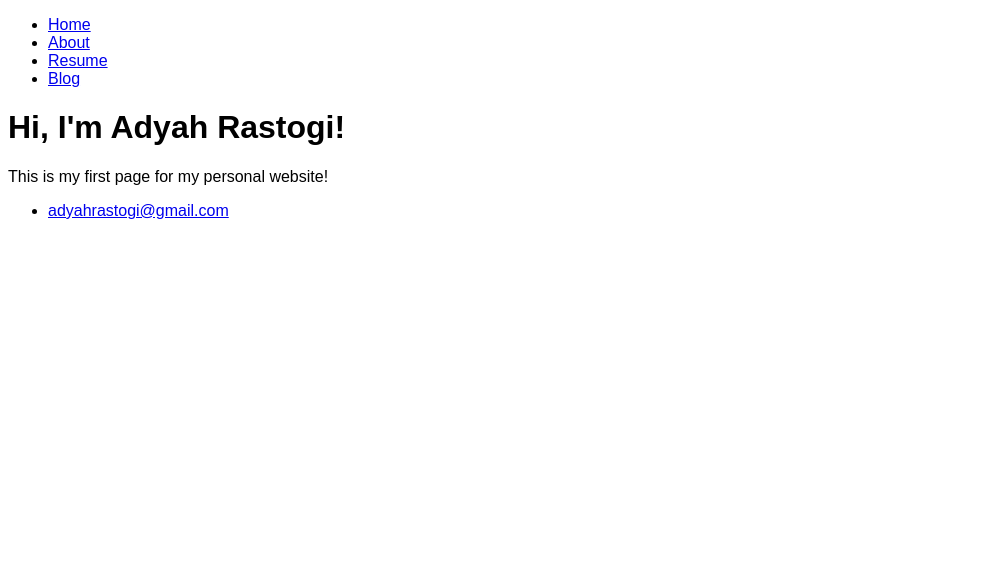
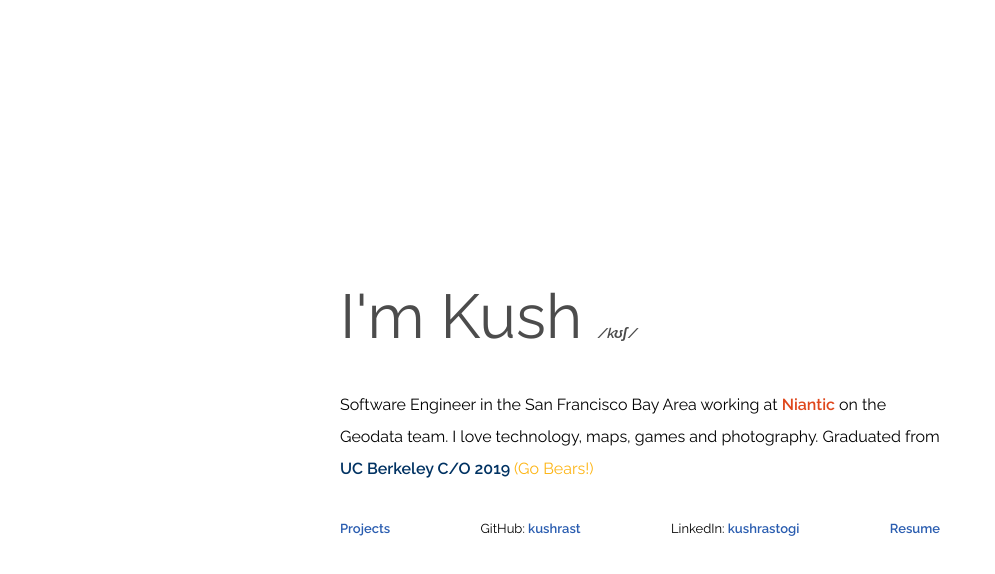
Before and after one commit to adyahrastogi/adyahrastogi.github.io, a plain HTML site: page index.html in a window 1280 px wide. Shown: the whole page, without its empty margins (0-995 px from the left). Drawn offline with Linux system fonts and the light colour scheme.

Commit message:
Update index.html

```diff
--- a/index.html
+++ b/index.html
@@ -1,28 +1,34 @@
 <!DOCTYPE html>
 <html>
 <head>
+	<link rel="stylesheet" href="https://fonts.googleapis.com/css?family=Raleway:400,600">
+	<link rel="stylesheet" type="text/css" href="css/styles.css">
 	<title>Adyah Rastogi</title>
-  <link rel="stylesheet" href="css/styles.css">
 </head>
 <body>
-   <nav>
-     <ul>
-       <li><a href=”/”>Home</a></li>
-       <li><a href=”/about”>About</a></li>
-       <li><a href=”/resume”>Resume</a></li>
-       <li><a href=”/blog”>Blog</a></li>
-     </ul>
-   </nav>
-   <div class=”container”>
-     <div class=”blurb”>
-       <h1>Hi, I'm Adyah Rastogi!</h1>
-       <p>This is my first page for my personal website!</a></p>
+	<div class="container">
+		<div class="content">
+			<div class="name">
+				<span class="name-tag">I'm Kush</span><span class="name-ipa">/kʊʃ/</span>
+			</div>
+			<div class="description">
+				<p>Software Engineer in the San Francisco Bay Area working at <a href="https://nianticlabs.com" class="nia-link">Niantic</a> on the Geodata team. I love technology, maps, games and photography. Graduated from <span class="ucb">UC Berkeley C/O 2019 </span><span class="go-bears">(Go Bears!)</span></p>
+			</div>
+			<div class="more-links">
+				<div class="link">
+					<a href="projects.html">Projects</a>
+				</div>
+				<div class="link">
+					GitHub:<a href="https://github.com/kushrast"> kushrast</a>
+				</div>
+				<div class="link">
+					LinkedIn:<a href="https://linkedin.com/in/kushrastogi"> kushrastogi</a>
+				</div>
+				<div class="link">
+					<a href="resume.pdf">Resume</a>
 				</div>
 			</div>
-   <footer>
-   <ul>
-     <li><a href=”mailto:YOUREMAIL”>adyahrastogi@gmail.com</a></li>
-   </ul>
-   </footer>
+		</div>
+	</div>
 </body>
 </html>
```
Lines whose indentation alone changed are shown as unchanged.
